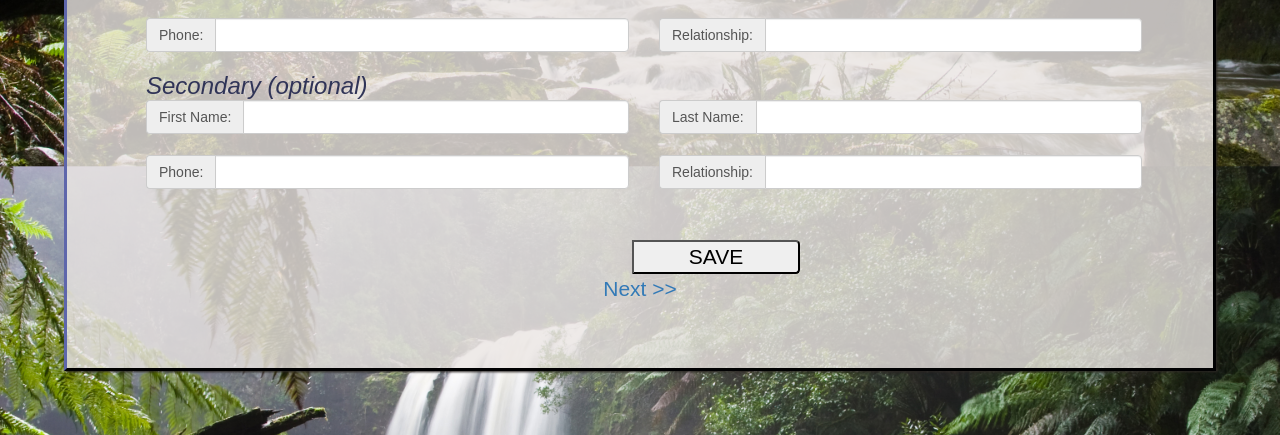
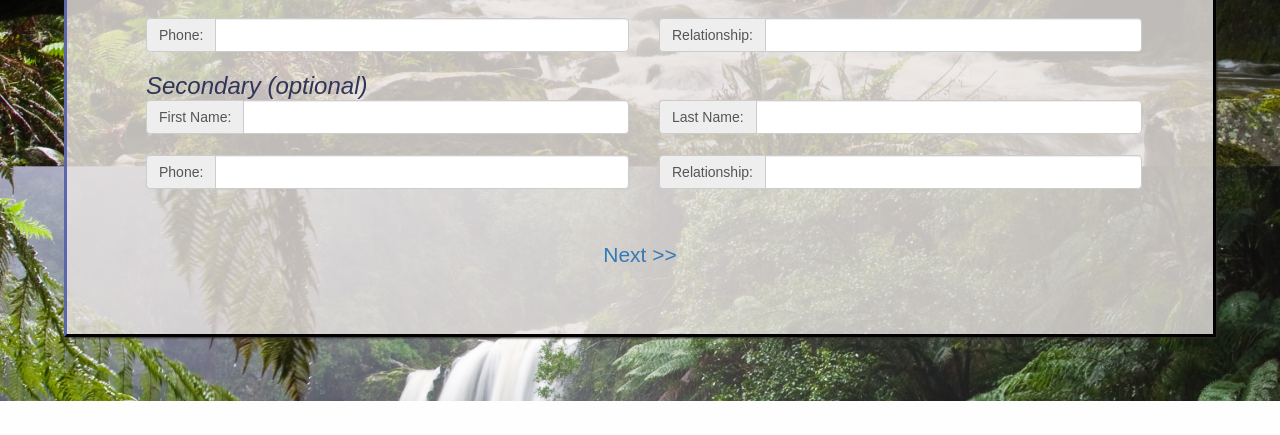
Before and after one commit to EMCain/camp-signup, a Django app: template seabeck_draft/my_app/templates/seabeck_draft/index.html in a window 1280 px wide. Shown: the part 687-1122 px from the top of the page. After the commit the page ends 1088 px from the top, so only its background shows below. Run offline with Django 3.2, Linux system fonts and the light colour scheme; the template is opened without the code that fills it: values that come from a table or form of the project are taken from there, others are empty; data comes from the database, SQL or seed files in the repository; both versions use the stored data as it was after the commit; some libraries are stand-ins or nearby versions.

Commit message:
took screencaps

```diff
--- a/seabeck_draft/my_app/templates/seabeck_draft/index.html
+++ b/seabeck_draft/my_app/templates/seabeck_draft/index.html
@@ -196,7 +196,6 @@
             <br>
 
 
-            <input type="submit" value="SAVE"/>
 
         </div>
 
```
Also changed, not shown: screencap-1.png (added), screencap-2.png (added), screencap-3.png (added), screencap-4.png (added), seabeck_draft/db.sqlite3.
